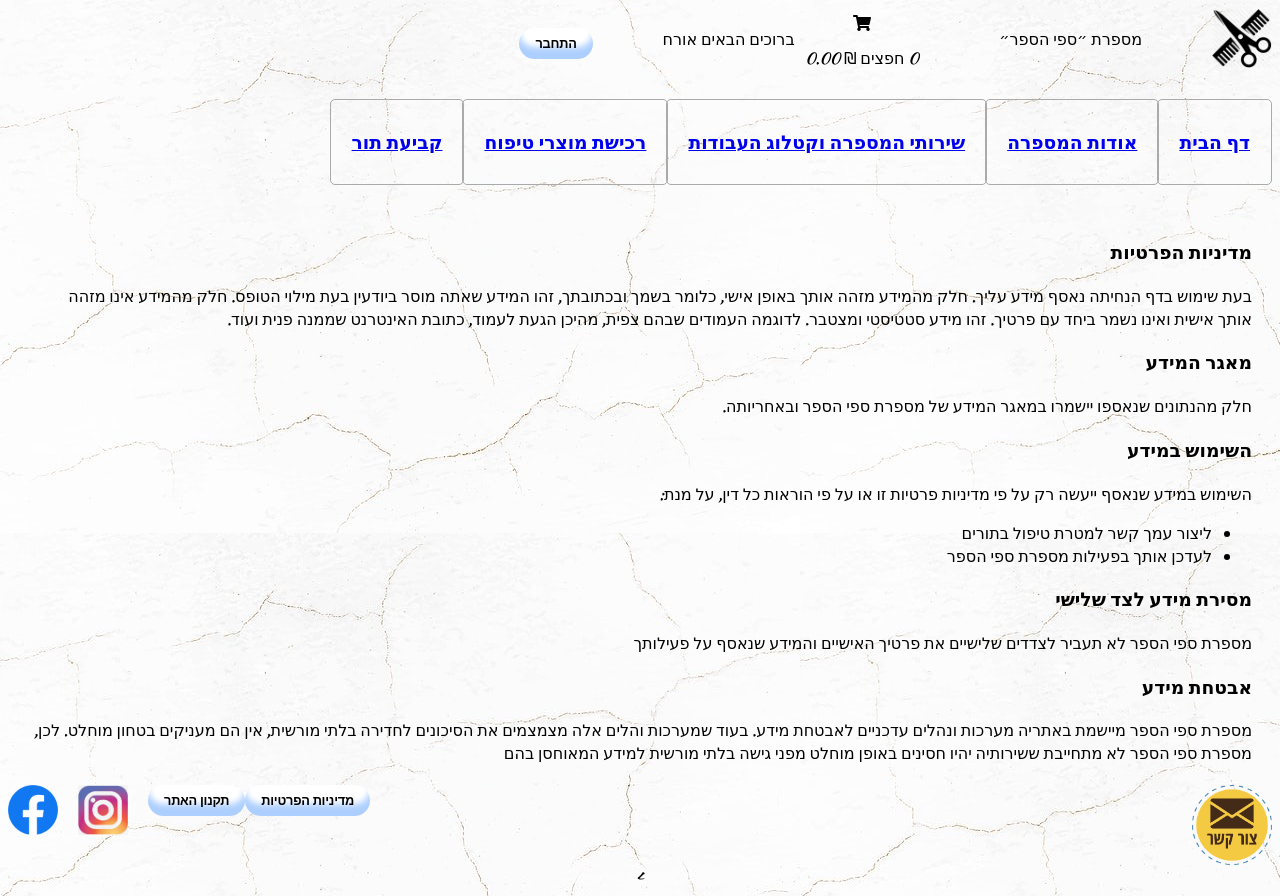
After one commit to 3heni3/web-project-g1, a Flask app: page /privacy in a window 1280 px wide. The commit adds this page. Run offline with Flask 2, Linux system fonts and the light colour scheme; some libraries are stand-ins or nearby versions.

Commit message:
added privacy page

```diff
--- a/app.py
+++ b/app.py
@@ -12,6 +12,7 @@ from pages.shop_info.shop_info import shop_info
 from pages.shop_items.shop_items import shop_items
 from pages.change_details.change_details import change_details
 from pages.takanon.takanon import takanon
+from pages.privacy.privacy import privacy
 from pages.schedules.schedules import schedules
 from pages.shop_services.shop_services import shop_services
 from utilities.db.db_helpers.cart_data import cart_data_db
@@ -35,6 +36,7 @@ app.register_blueprint(change_details)
 app.register_blueprint(register)
 app.register_blueprint(cart)
 app.register_blueprint(takanon)
+app.register_blueprint(privacy)
 app.register_blueprint(schedules)
 
 
--- /dev/null
+++ b/pages/privacy/privacy.py
@@ -0,0 +1,11 @@
+from flask import Blueprint, render_template
+
+# about blueprint definition
+privacy = Blueprint('privacy', __name__, static_folder='static', static_url_path='/privacy',
+                    template_folder='templates')
+
+
+# Routes
+@privacy.route('/privacy')
+def index():
+    return render_template('privacy.html')
--- a/settings.py
+++ b/pages/privacy/static/css/privacy.css
@@ -1,16 +1,15 @@
-import os
 
-from dotenv import load_dotenv
+.Privacy {
+    grid-area: privacy;
+    padding: 20px;
+    text-align: right;
+}
 
-load_dotenv()
-
-# Secret key setting from .env for Flask sessions
-SECRET_KEY = os.environ.get('SECRET_KEY')
-
-# DB base configuration from .env for modularity and security reasons
-DB = {
-    'host': os.environ.get('DB_HOST'),
-    'user': os.environ.get('DB_USER'),
-    'password': os.environ.get('DB_PASSWORD'),
-    'database': os.environ.get('DB_NAME')
+#HomePageGrid {
+    display: grid;
+    grid-template-areas:
+    'header header header header header header header'
+    'sub-header sub-header sub-header sub-header sub-header sub-header sub-header'
+    'privacy privacy privacy privacy privacy privacy privacy'
+    'footer footer footer footer footer footer footer'
 }
--- /dev/null
+++ b/pages/privacy/templates/privacy.html
@@ -0,0 +1,31 @@
+{% extends 'base.html' %}
+{% block page_head_css %}
+    <link rel="stylesheet" href="{{ url_for('privacy.static', filename='css/privacy.css') }}">
+{% endblock %}
+{% block page_body_main_content %}
+    <div class="Privacy">
+        <h3>מדיניות הפרטיות</h3>
+        <span>
+        בעת שימוש בדף הנחיתה נאסף מידע עליך. חלק מהמידע מזהה אותך באופן אישי, כלומר בשמך
+ובכתובתך, זהו המידע שאתה מוסר ביודעין בעת מילוי הטופס. חלק מהמידע אינו מזהה אותך
+אישית ואינו נשמר ביחד עם פרטיך. זהו מידע סטטיסטי ומצטבר. לדוגמה העמודים שבהם צפית,
+מהיכן הגעת לעמוד, כתובת האינטרנט שממנה פנית ועוד.
+    </span>
+        <h3>מאגר המידע</h3>
+        <span>
+        חלק מהנתונים שנאספו יישמרו במאגר המידע של מספרת ספי הספר ובאחריותה.
+    </span>
+        <h3>השימוש במידע</h3>
+        <span>
+        השימוש במידע שנאסף ייעשה רק על פי מדיניות פרטיות זו או על פי הוראות כל דין, על מנת:
+    </span>
+        <ul>
+            <li>ליצור עמך קשר למטרת טיפול בתורים</li>
+            <li>לעדכן אותך בפעילות מספרת ספי הספר</li>
+        </ul>
+        <h3>מסירת מידע לצד שלישי</h3>
+        <span>מספרת ספי הספר לא תעביר לצדדים שלישיים את פרטיך האישיים והמידע שנאסף על פעילותך</span>
+        <h3>אבטחת מידע</h3>
+        <span>מספרת ספי הספר מיישמת באתריה מערכות ונהלים עדכניים לאבטחת מידע. בעוד שמערכות והלים אלה מצמצמים את הסיכונים לחדירה בלתי מורשית, אין הם מעניקים בטחון מוחלט. לכן, מספרת ספי הספר לא מתחייבת ששירותיה יהיו חסינים באופן מוחלט מפני גישה בלתי מורשית למידע המאוחסן בהם</span>
+    </div>
+{% endblock %}
--- a/pages/takanon/takanon.py
+++ b/pages/takanon/takanon.py
@@ -1,7 +1,4 @@
-from flask import Blueprint, render_template, redirect, url_for, request
-from utilities.db.db_helpers.example_photos import example_photos_db
-from utilities.db.db_helpers.recommendations import recommendations_db
-from utilities.db.db_helpers.tips import tips_db
+from flask import Blueprint, render_template
 
 # about blueprint definition
 takanon = Blueprint('takanon', __name__, static_folder='static', static_url_path='/takanon',
--- a/templates/base.html
+++ b/templates/base.html
@@ -210,6 +210,10 @@ Base page blocks:
                 <a href="{{ url_for('takanon.index') }}"
                    class="button-73">תקנון האתר</a>
             </div>
+            <div class="CentralFooter CentralLeftFooter">
+                <a href="{{ url_for('privacy.index') }}"
+                   class="button-73">מדיניות הפרטיות</a>
+            </div>
             <div class="CentralFooter CentralRightFooter">
                 <a href="{{ url_for('contact_us.index') }}">
                     <img src="{{ url_for('static', filename='media/img/contact_us.png') }}" class="Clickable"
```
